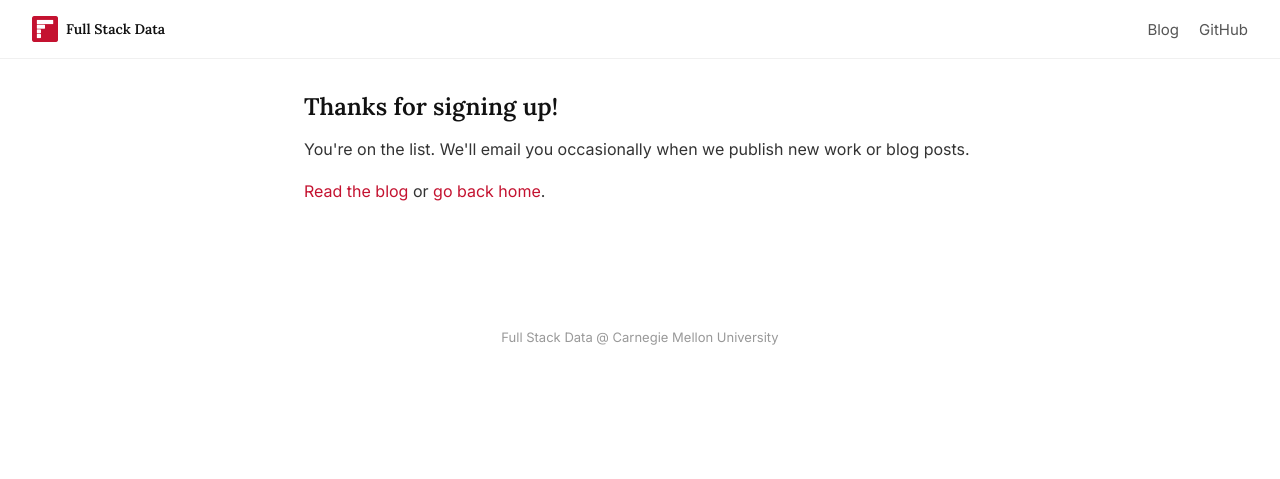
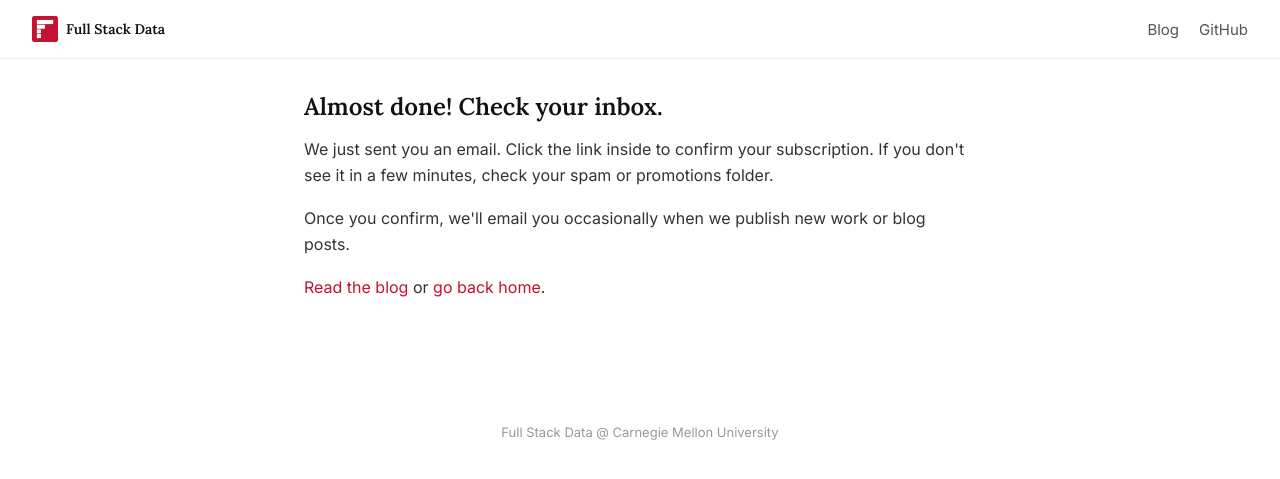
Before and after one commit to fsdatalab/fsdatalab.github.io, a Jekyll site: the page built from subscribed.html, in a window 1280 px wide. Shown: the top 479 px of the page. Built offline with Jekyll 4.4.1, drawn with Linux system fonts in a browser that asks for light colours.

Commit message:
Update thank-you page for double opt-in
Co-Authored-By: Claude Opus 5.5 <noreply@anthropic.com>
Claude-Session: https://claude.ai/code/session_01WTKYxjEG9vojZrVj3H2cGv

```diff
--- a/subscribed.html
+++ b/subscribed.html
@@ -1,11 +1,12 @@
 ---
 layout: default
-title: Thanks for signing up
+title: Check your inbox
 permalink: /subscribed/
 sitemap: false
 ---
 <div class="content">
-  <h2 class="section-heading">Thanks for signing up!</h2>
-  <p class="intro">You're on the list. We'll email you occasionally when we publish new work or blog posts.</p>
+  <h2 class="section-heading">Almost done! Check your inbox.</h2>
+  <p class="intro">We just sent you an email. Click the link inside to confirm your subscription. If you don't see it in a few minutes, check your spam or promotions folder.</p>
+  <p class="intro">Once you confirm, we'll email you occasionally when we publish new work or blog posts.</p>
   <p class="intro"><a href="{{ '/blog/' | relative_url }}">Read the blog</a> or <a href="{{ '/' | relative_url }}">go back home</a>.</p>
 </div>
```
